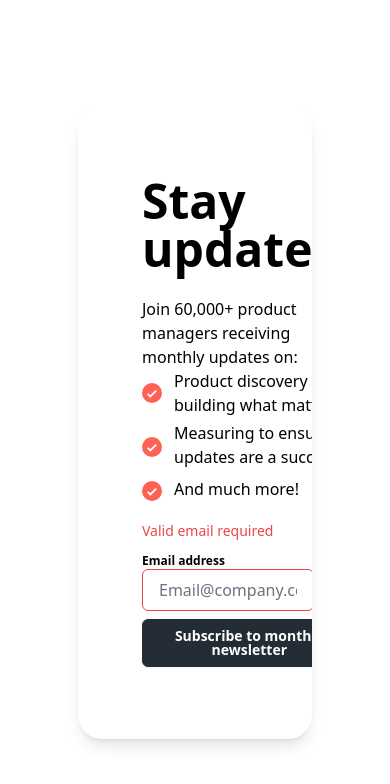
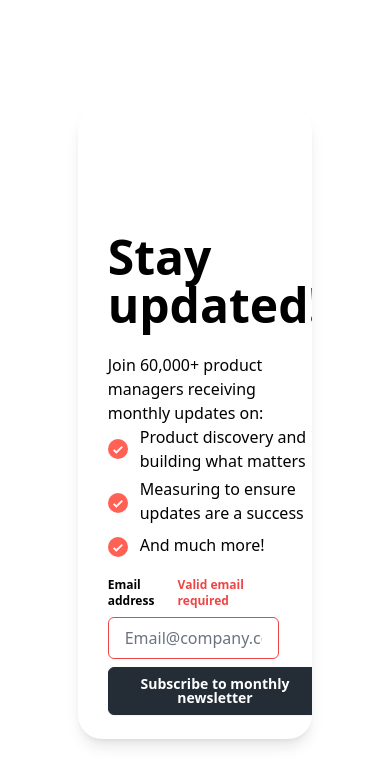
Before and after one commit to LeAmering/frontend-project, a SvelteKit app: page / in a window 390 px wide. Both pictures are taken after a click on the button "Subscribe to monthly newsletter". Shown: the top 784 px of the page. Built offline with nearby package versions, Linux system fonts and the light colour scheme.

Commit message:
fehlermeldung nachricht

```diff
--- a/src/routes/+page.svelte
+++ b/src/routes/+page.svelte
@@ -15,7 +15,7 @@
 
 <div class="h-screen w-screen bg-hsl-[235_18%_26%] flex justify-center items-center">
 	<div
-		class="bg-white text-black rounded-3xl shadow-lg w-3/5 h-3/4 flex justify-between items-center p-6 overflow-hidden"
+		class="bg-white text-black rounded-3xl shadow-lg w-3/5 h-3/4 flex flex-col-reverse lg:flex-row justify-between items-center p-6 overflow-hidden"
 	>
 		<div class="max-w-1/2 pl-10">
 			<h1 class="text-5xl font-bold mb-6">Stay updated!</h1>
@@ -33,11 +33,12 @@
 				<p class="mb-1">And much more!</p>
 			</div>
 
-			{#if !emailValid}
-				<p class="text-red-500 text-sm mb-2">Valid email required</p>
-			{/if}
-
-			<p class="text-xs font-bold mt-3">Email address</p>
+			<div class="flex items-center justify-between w-4/5 mb-2">
+				<p class="text-xs font-bold">Email address</p>
+				{#if !emailValid}
+					<p class="text-red-500 text-xs font-bold">Valid email required</p>
+				{/if}
+			</div>
 
 			<input
 				bind:value={email}
--- a/src/routes/[success]/+page.svelte
+++ b/src/routes/[success]/+page.svelte
@@ -1,3 +1,7 @@
+<script>
+	let { email } = $props();
+</script>
+
 <div class="h-screen w-screen bg-hsl-[235_18%_26%] flex justify-center items-center">
 	<div
 		class="bg-white text-black rounded-3xl shadow-lg w-3/5 h-3/4 flex justify-between items-start p-6 overflow-hidden"
@@ -8,7 +12,7 @@
 			</div>
 			<h1 class="text-5xl font-bold mb-6">Thanks for subscribing!</h1>
 			<p class="mb-4">
-				A confirmation email has been sent to EMAIL. Please open it and klick the button inside to
+				A confirmation email has been sent to {email}. Please open it and klick the button inside to
 				confirm your subscription.
 			</p>
 
```
